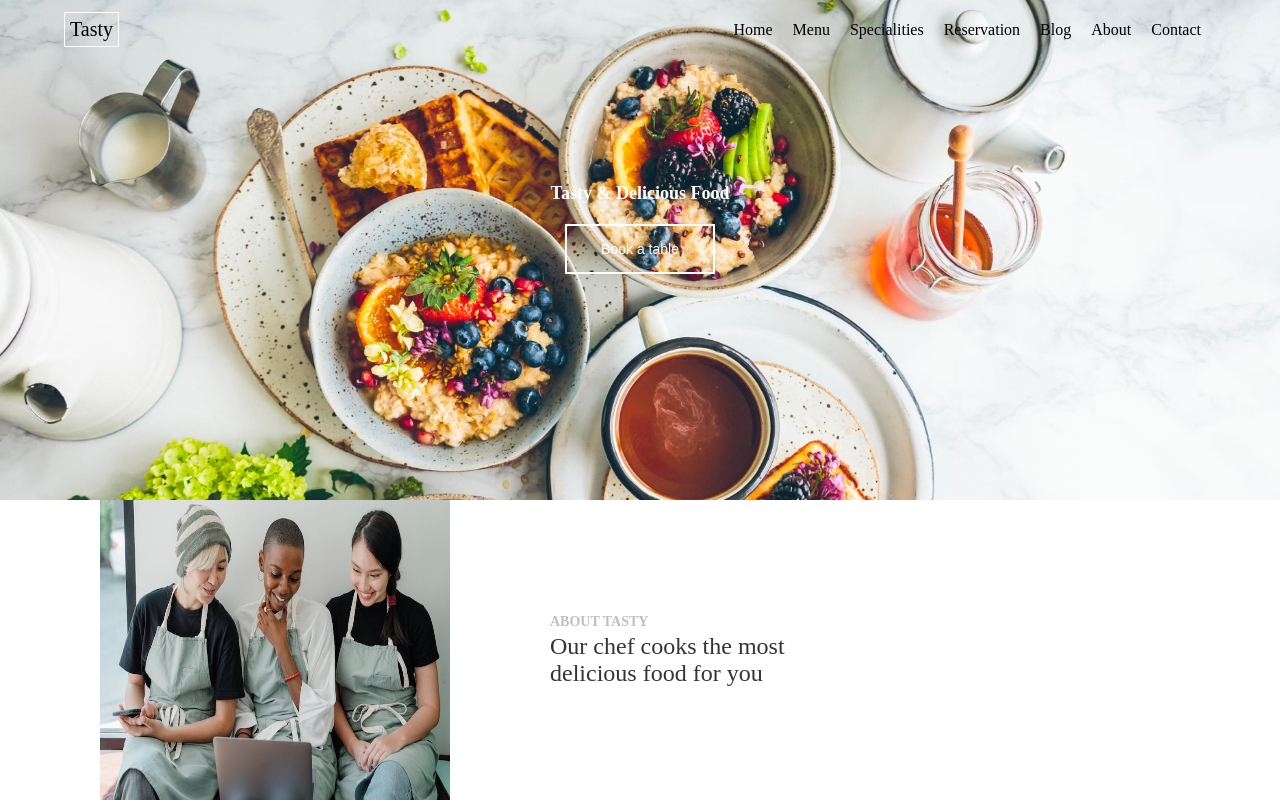
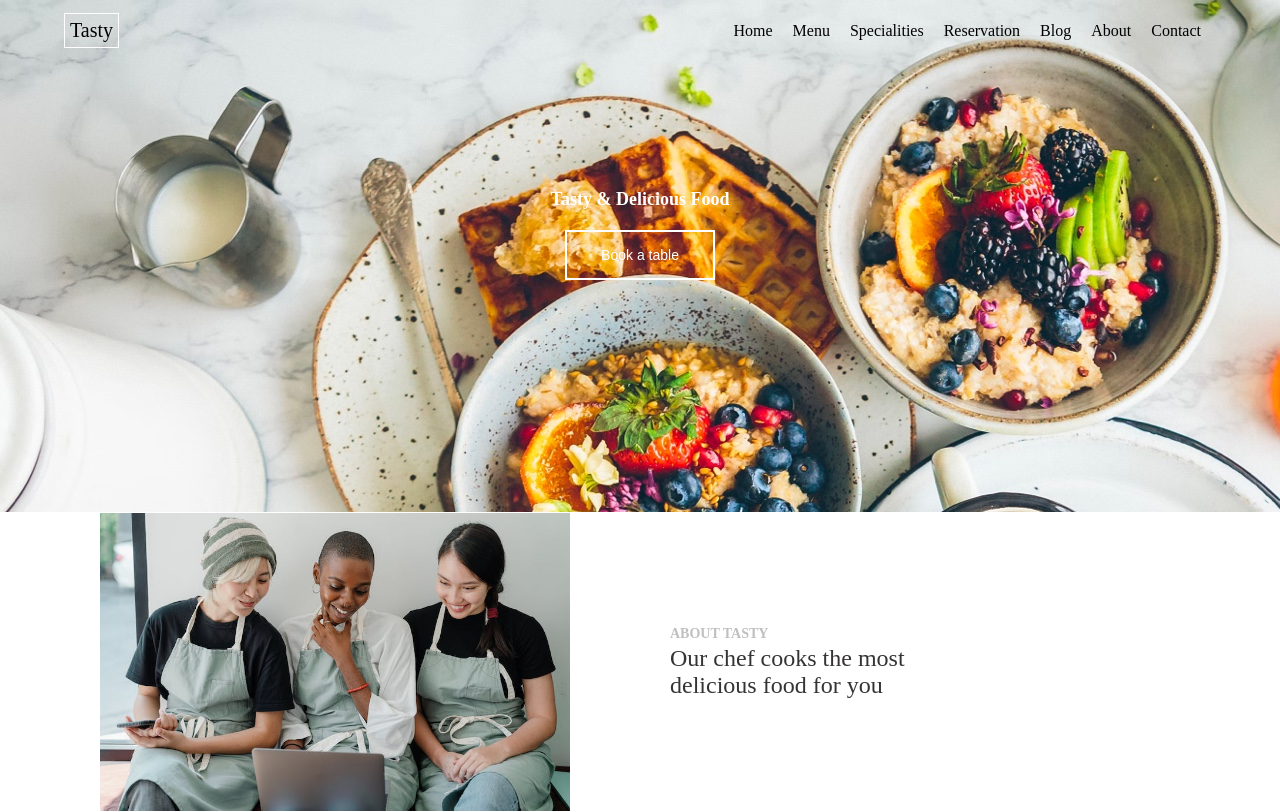
Before and after one commit to offiong-funmilola/Resturant-App, a website: page index.html in a window 1280 px wide. Shown: the top 812 px of the page. Drawn offline with Linux system fonts and the light colour scheme.

Commit message:
image adjustment

```diff
--- a/style.css
+++ b/style.css
@@ -9,11 +9,11 @@
     flex-direction: column;
 }
 #section1 {
-    width:100%;
-    height:500px;
+    width: 100%;
+    height: 32rem;
     background-image: url(./images/sample-4.jpg);
     background-repeat: no-repeat;
-    background-size: cover;
+    background-position: cover;
     display: flex;
     flex-direction: column;
 }
@@ -92,11 +92,12 @@
     padding-right: 100px;
 }
 .img-wrapper {
-    width: 350px;
-    height: 100%;
+    width: 470px;
+    height: auto;
     background-image: url(./images/chef.jpg);
-    background-repeat: none;
-    background-size: 100% 100%;
+    background-repeat: no-repeat;
+    background-position: center center;
+    background-size: 100%;
 }
 /*.section2-img {
     width: 100%;
```
